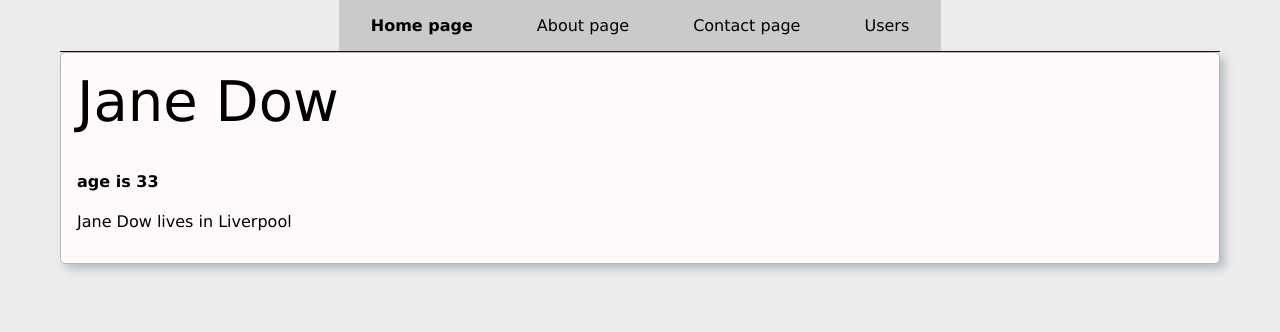
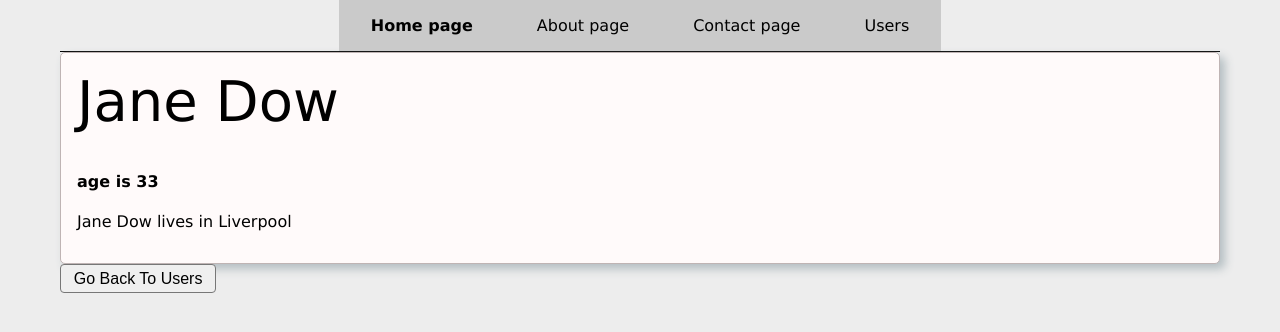
Before and after one commit to MariusCodeAcademy/feu2-10_r_react_router, a React (Vite) app: page /users/2 in a window 1280 px wide. Shown: the top 332 px of the page. Built offline with nearby package versions, Linux system fonts and the light colour scheme.

Commit message:
useHistory

```diff
--- a/src/components/pages/SingleUser.jsx
+++ b/src/components/pages/SingleUser.jsx
@@ -1,9 +1,10 @@
 import { useState } from 'react';
-import { useParams } from 'react-router-dom';
+import { useHistory, useParams } from 'react-router-dom';
 
 import { usersData } from '../../App';
 
 function SingleUser(props) {
+  const history = useHistory();
   // gauti id to userio kurio informacija norim atvaizuot
   const { userId } = useParams();
   console.log('userId ===', userId);
@@ -12,6 +13,12 @@ function SingleUser(props) {
   const [currentUser, setCurrentUser] = useState(
     usersData.find((uObj) => uObj.id === userId)
   );
+
+  function goBack() {
+    // programine navigacija
+    // window.location.href = '/users' vanila js
+    history.push('/users');
+  }
 
   return (
     <div>
@@ -22,6 +29,7 @@ function SingleUser(props) {
           {currentUser.name} lives in {currentUser.town}
         </p>
       </div>
+      <button onClick={goBack}> Go Back To Users</button>
     </div>
   );
 }
```
